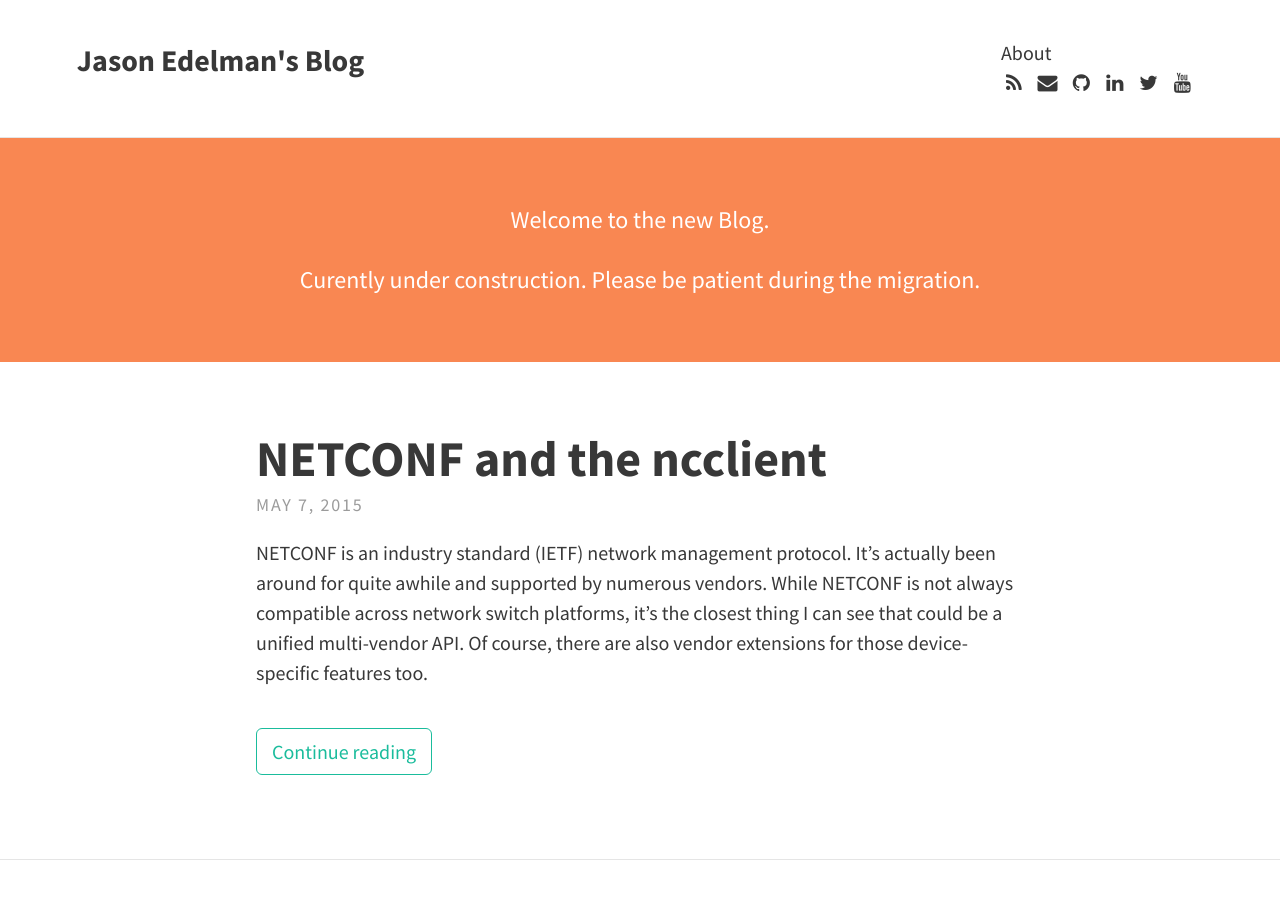
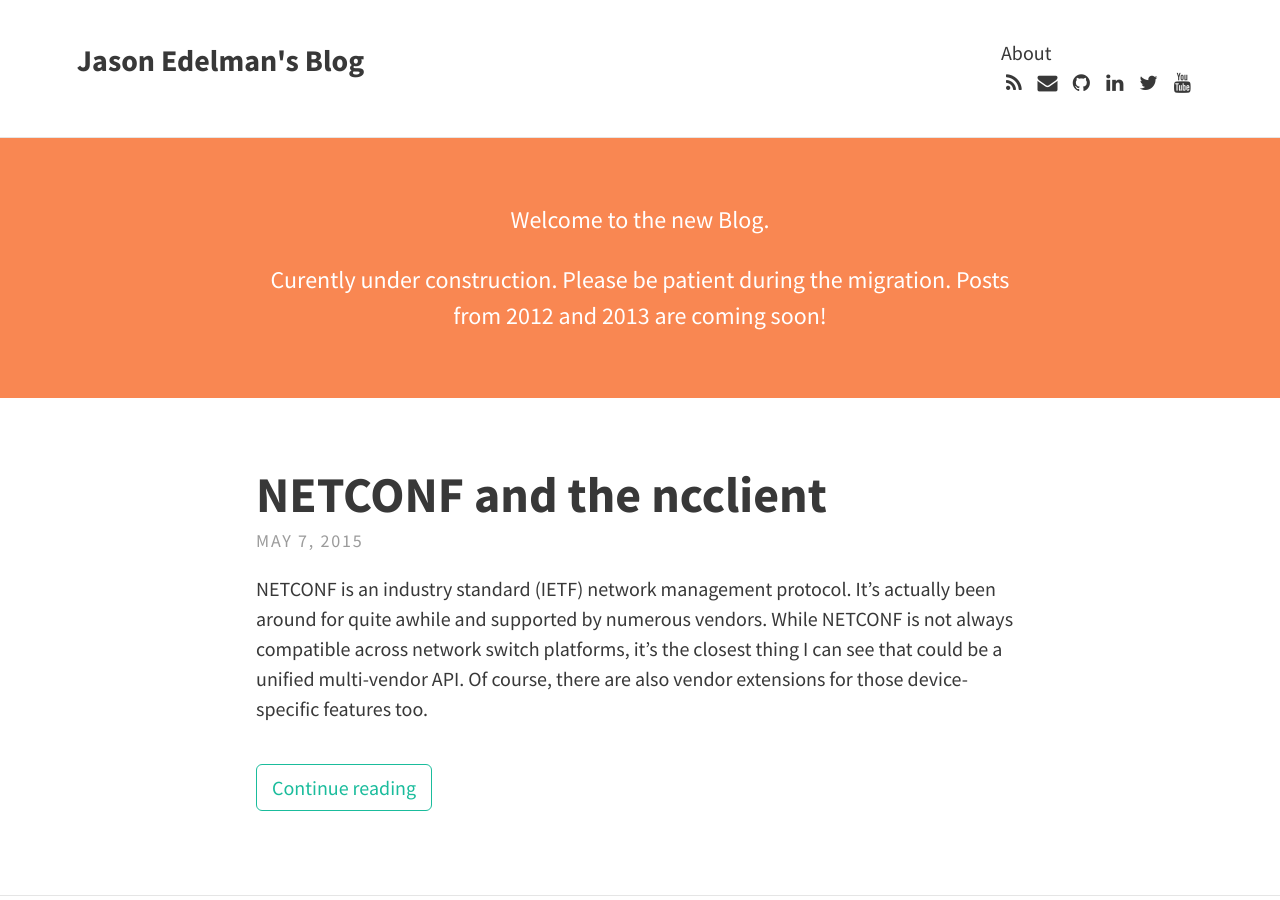
Before and after one commit to jedelman8/jedelman8.github.com, a Jekyll site: the page built from index.html, in a window 1280 px wide and 900 px high. Built offline with Jekyll 4.4.1, drawn with Linux system fonts in a browser that asks for light colours; nearby versions of some CDN libraries; the list of posts is cut into pages by our own code.

Commit message:
updated 404 and _config about 2012 and 2013 posts

```diff
--- a/_config.yml
+++ b/_config.yml
@@ -15,7 +15,7 @@ theme:
   header_text: >
      <p>Welcome to the new Blog.</p>
 
-     <p>Curently under construction. Please be patient during the migration. </p>
+     <p>Curently under construction. Please be patient during the migration.  Posts from 2012 and 2013 are coming soon!</p>
   footer_text: >
    <form style="border:1px solid #fff;padding:3px;text-align:center;" action="http://feedburner.google.com/fb/a/mailverify" method="post" target="popupwindow" onsubmit="window.open('http://feedburner.google.com/fb/a/mailverify?uri=JasonEdelmanjedelman8', 'popupwindow', 'scrollbars=yes,width=550,height=520');return true"><p>Subscribe to this Blog by Email:</p><p><input type="text" style="width:190px" name="email"/></p><input type="hidden" value="JasonEdelmanjedelman8" name="uri"/><input type="hidden" name="loc" value="en_US"/><input type="submit" value="Enter Your Email Adress" /></form>
 
```
Also changed, not shown: 404.md (+2 -0 lines).
